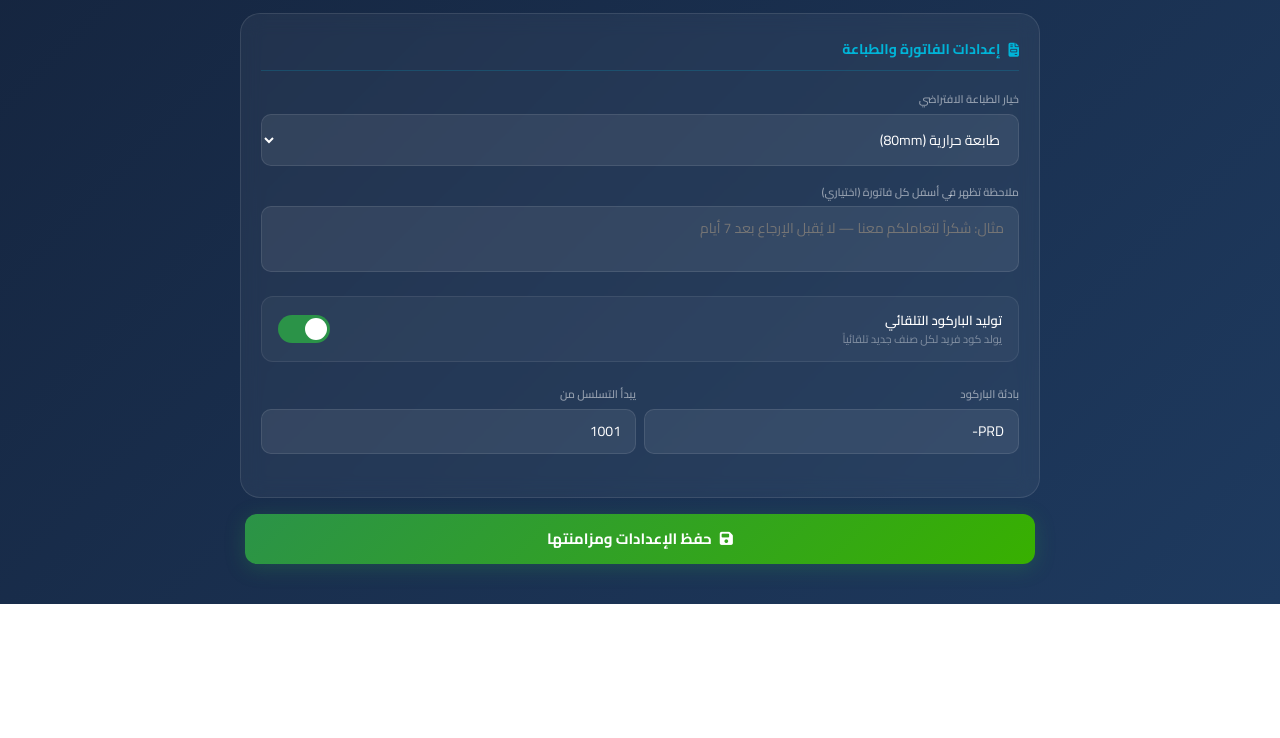
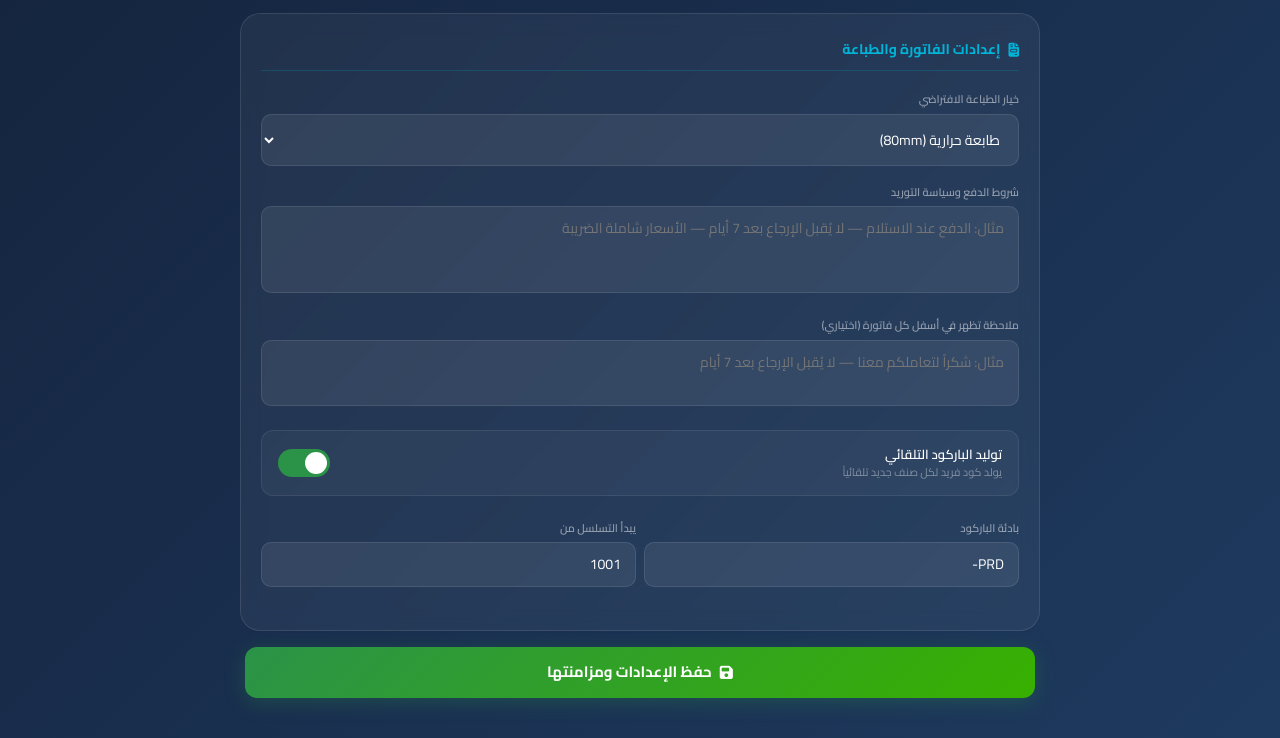
Before and after one commit to mfdmfd004-code/Altajer-Web, a plain HTML site: page settings.html in a window 1280 px wide. Shown: the part 1336-2074 px from the top of the page. Before the commit the page ends 1940 px from the top, so only its background shows below. Drawn offline with nearby package versions, Linux system fonts and the light colour scheme; no server answers.

Commit message:
Add payment terms textarea and update handling
Added a textarea for payment terms and updated related JavaScript to handle its value.

```diff
--- a/settings.html
+++ b/settings.html
@@ -410,7 +410,12 @@
             <option value="PDF">تصدير PDF</option>
         </select>
     </div>
-
+<div class="field-group">
+    <label>شروط الدفع وسياسة التوريد</label>
+    <textarea id="paymentTerms" rows="3"
+              placeholder="مثال: الدفع عند الاستلام — لا يُقبل الإرجاع بعد 7 أيام — الأسعار شاملة الضريبة"
+              style="resize:none;"></textarea>
+</div>
     <div class="field-group">
         <label>ملاحظة تظهر في أسفل كل فاتورة (اختياري)</label>
         <textarea id="invoiceFooter" rows="2"
@@ -558,6 +563,7 @@
             },
             printOption:    document.getElementById('setPrintOption').value,
             invoiceFooter:  document.getElementById('invoiceFooter').value.trim(),
+            paymentTerms: document.getElementById('paymentTerms').value.trim(),
             autoBarcode:    document.getElementById('autoBarcodeToggle').checked,
             barcodePrefix:  document.getElementById('barcodePrefix').value.trim(),
             barcodeStart:   parseInt(document.getElementById('barcodeStart').value)||1001,
@@ -622,6 +628,7 @@
         }
         if(s.printOption)   document.getElementById('setPrintOption').value = s.printOption;
         if(s.invoiceFooter) document.getElementById('invoiceFooter').value = s.invoiceFooter;
+        if(s.paymentTerms) document.getElementById('paymentTerms').value = s.paymentTerms;
         if(s.barcodePrefix) document.getElementById('barcodePrefix').value = s.barcodePrefix;
         if(s.barcodeStart)  document.getElementById('barcodeStart').value  = s.barcodeStart;
         if(s.autoBarcode !== undefined)
```
